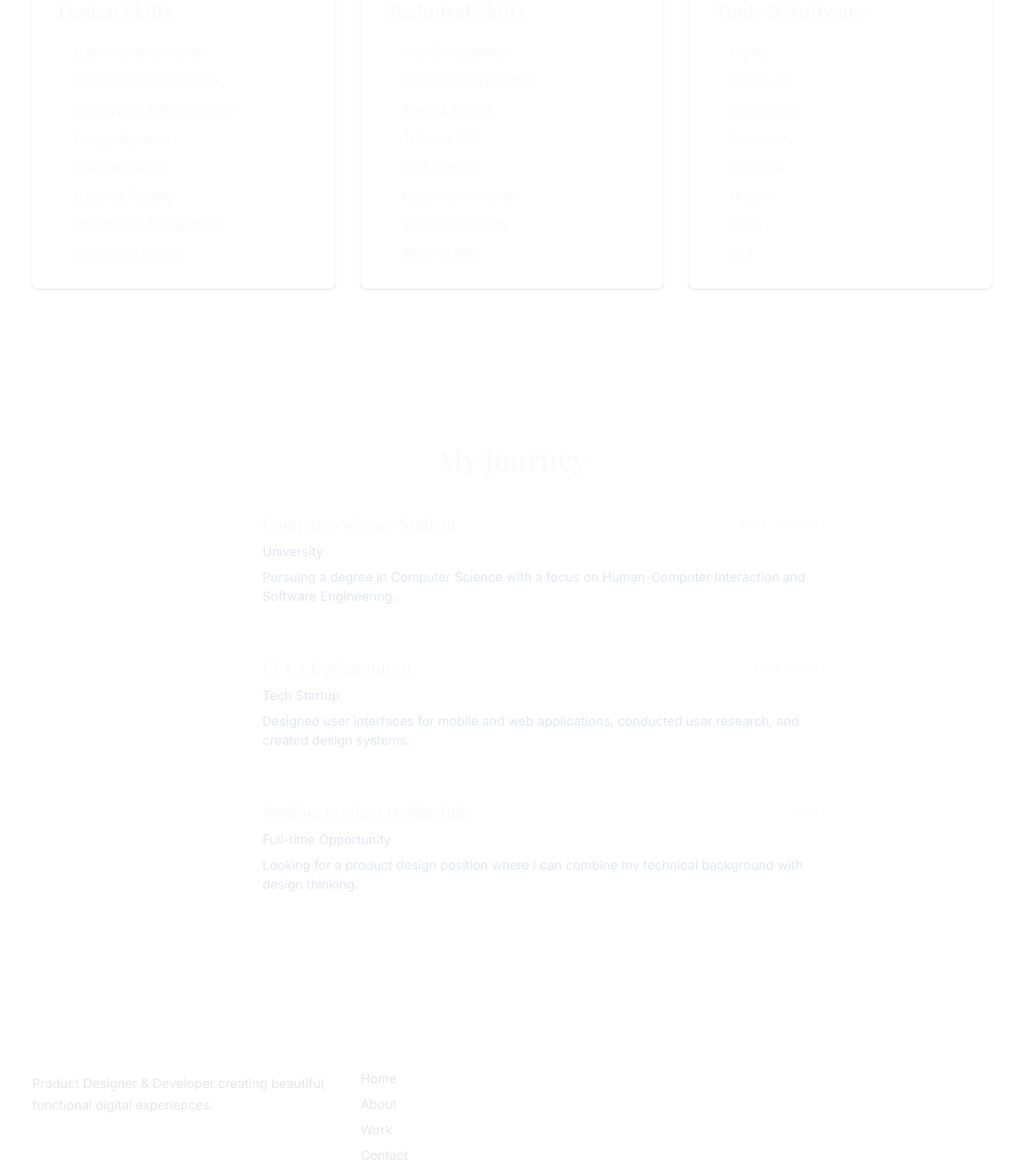
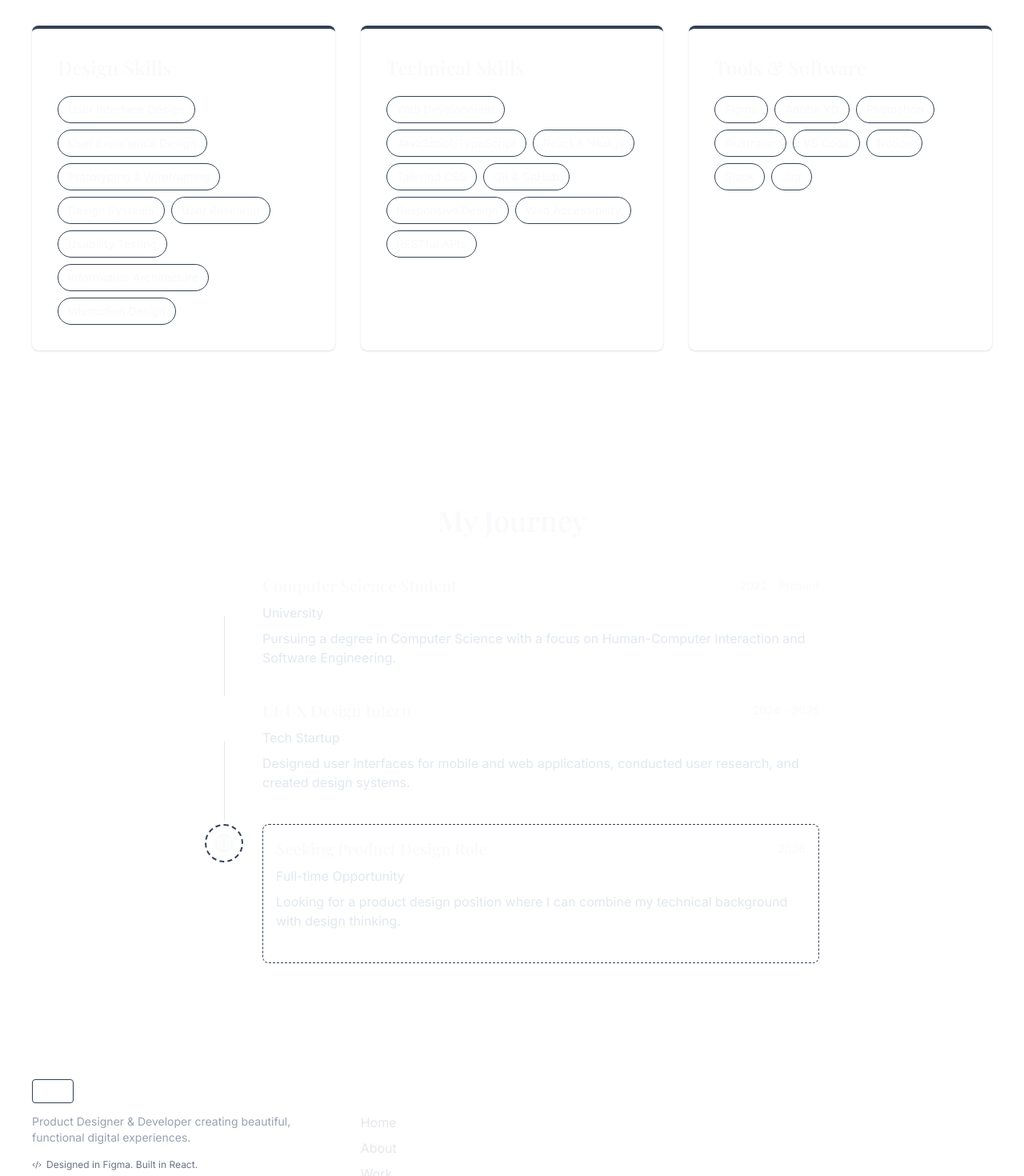
Before and after one commit to pixelpine-ux/Portfolio-Redesign-1-, a React (Vite) app: page /about in a window 1280 px wide. Shown: the part 1000-2470 px from the top of the page at 80% size. Built offline with nearby package versions, Linux system fonts and the light colour scheme.

Commit message:
Apply all planned page improvements

```diff
--- a/src/app/components/Footer.tsx
+++ b/src/app/components/Footer.tsx
@@ -1,5 +1,5 @@
 import { Link } from 'react-router-dom';
-import { Mail, Linkedin, Github } from 'lucide-react';
+import { Mail, Linkedin, Github, Code2 } from 'lucide-react';
 
 export function Footer() {
   const currentYear = new Date().getFullYear();
@@ -10,10 +10,17 @@ export function Footer() {
         <div className="grid grid-cols-1 md:grid-cols-3 gap-8 mb-8">
           {/* Brand */}
           <div>
-            <h3 className="text-white text-2xl mb-4">Mastewal</h3>
-            <p className="text-gray-200 dark:text-gray-400">
+            <div className="flex items-center gap-2 mb-3">
+              <span className="text-sm font-mono font-bold text-cyan bg-cyan/10 px-2 py-1 rounded border border-cyan/30">&lt;M/&gt;</span>
+              <h3 className="text-white text-2xl">Mastewal</h3>
+            </div>
+            <p className="text-gray-400 text-sm mb-4">
               Product Designer & Developer creating beautiful, functional digital experiences.
             </p>
+            <div className="flex items-center gap-1.5 text-xs text-gray-500">
+              <Code2 size={12} className="text-cyan" />
+              <span>Designed in Figma. Built in React.</span>
+            </div>
           </div>
 
           {/* Quick Links */}
@@ -68,8 +75,9 @@ export function Footer() {
           </div>
         </div>
 
-        <div className="border-t border-white/10 pt-8 text-center text-gray-200 dark:text-gray-400">
+        <div className="border-t border-white/10 pt-8 flex flex-col sm:flex-row items-center justify-between gap-2 text-sm text-gray-500">
           <p>&copy; {currentYear} Mastewal. All rights reserved.</p>
+          <p className="text-xs font-mono text-gray-600">v1.0.0</p>
         </div>
       </div>
     </footer>
--- a/src/app/pages/AboutPage.tsx
+++ b/src/app/pages/AboutPage.tsx
@@ -1,5 +1,6 @@
 import { GraduationCap, Briefcase, Target } from 'lucide-react';
 import { ImageWithFallback } from '@/app/components/figma/ImageWithFallback';
+import { MapPin } from 'lucide-react';
 
 const designSkills = [
   'User Interface Design',
@@ -72,7 +73,7 @@ export function AboutPage() {
         <div className="max-w-[1200px] mx-auto">
           <div className="grid grid-cols-1 md:grid-cols-3 gap-8 md:gap-12 items-start">
             <div className="md:col-span-1">
-              <div className="w-48 h-48 md:w-64 md:h-64 mx-auto rounded-full overflow-hidden shadow-lg">
+              <div className="w-48 h-48 md:w-64 md:h-64 mx-auto rounded-full overflow-hidden shadow-lg ring-4 ring-cyan/30 ring-offset-4 ring-offset-white dark:ring-offset-slate-900">
                 <ImageWithFallback
                   src="https://images.unsplash.com/photo-1745434159123-4908d0b9df94?crop=entropy&cs=tinysrgb&fit=max&fm=jpg&ixid=M3w3Nzg4Nzd8MHwxfHNlYXJjaHwxfHxwcm9mZXNzaW9uYWwlMjBoZWFkc2hvdCUyMHBlcnNvbiUyMHNtaWxpbmd8ZW58MXx8fHwxNzY5NzUzOTk5fDA&ixlib=rb-4.1.0&q=80&w=1080"
                   alt="Mastewal"
@@ -81,6 +82,9 @@ export function AboutPage() {
               </div>
             </div>
             <div className="md:col-span-2">
+              <div className="inline-flex items-center gap-2 mb-3 px-3 py-1 rounded-full border border-cyan/30 bg-cyan/5 dark:bg-cyan/10">
+                <span className="text-xs font-mono text-cyan tracking-wide">// about</span>
+              </div>
               <h1 className="mb-4 md:mb-6 text-3xl md:text-5xl">About Me</h1>
               <div className="space-y-4 text-sm md:text-base">
                 <p className="dark:text-gray-200">
@@ -100,11 +104,18 @@ export function AboutPage() {
                 </p>
               </div>
               <div className="mt-6 md:mt-8 p-5 md:p-6 bg-cyan/10 dark:bg-cyan/20 rounded-lg border-l-4 border-cyan">
-                <p className="font-medium text-navy dark:text-cyan text-sm md:text-base">Currently Available</p>
-                <p className="text-slate dark:text-gray-200 mt-2 text-sm md:text-base">
+                <div className="flex items-center gap-2 mb-2">
+                  <span className="w-2 h-2 rounded-full bg-green-400 animate-pulse" />
+                  <p className="font-medium text-navy dark:text-cyan text-sm md:text-base">Currently Available</p>
+                </div>
+                <p className="text-slate dark:text-gray-200 text-sm md:text-base">
                   I'm actively seeking full-time software development X product design opportunities starting in {getAvailabilityYear()}.
                   Open to remote positions and relocation.
                 </p>
+                <div className="flex items-center gap-1.5 mt-3 text-xs text-slate dark:text-gray-400">
+                  <MapPin size={12} />
+                  Addis Ababa, Ethiopia · Remote friendly
+                </div>
               </div>
             </div>
           </div>
@@ -116,38 +127,35 @@ export function AboutPage() {
         <div className="max-w-[1200px] mx-auto">
           <h2 className="text-center mb-8 md:mb-12 text-2xl md:text-4xl">Skills & Expertise</h2>
           <div className="grid grid-cols-1 md:grid-cols-3 gap-6 md:gap-8">
-            <div className="bg-white dark:bg-slate-700 p-6 md:p-8 rounded-lg shadow-sm">
-              <h3 className="mb-4 md:mb-6 text-cyan text-xl md:text-2xl">Design Skills</h3>
-              <ul className="space-y-3">
+            <div className="bg-white dark:bg-slate-700 p-6 md:p-8 rounded-lg shadow-sm border-t-4 border-t-cyan">
+              <h3 className="mb-4 md:mb-5 text-cyan text-xl md:text-2xl">Design Skills</h3>
+              <div className="flex flex-wrap gap-2">
                 {designSkills.map((skill) => (
-                  <li key={skill} className="flex items-center gap-3 text-sm md:text-base">
-                    <span className="w-2 h-2 bg-cyan rounded-full flex-shrink-0"></span>
-                    <span className="text-slate dark:text-gray-200">{skill}</span>
-                  </li>
+                  <span key={skill} className="text-xs md:text-sm px-3 py-1.5 rounded-full bg-cyan/10 dark:bg-cyan/20 text-cyan border border-cyan/20 font-medium">
+                    {skill}
+                  </span>
                 ))}
-              </ul>
+              </div>
             </div>
-            <div className="bg-white dark:bg-slate-700 p-6 md:p-8 rounded-lg shadow-sm">
-              <h3 className="mb-4 md:mb-6 text-coral text-xl md:text-2xl">Technical Skills</h3>
-              <ul className="space-y-3">
+            <div className="bg-white dark:bg-slate-700 p-6 md:p-8 rounded-lg shadow-sm border-t-4 border-t-coral">
+              <h3 className="mb-4 md:mb-5 text-coral text-xl md:text-2xl">Technical Skills</h3>
+              <div className="flex flex-wrap gap-2">
                 {technicalSkills.map((skill) => (
-                  <li key={skill} className="flex items-center gap-3 text-sm md:text-base">
-                    <span className="w-2 h-2 bg-coral rounded-full flex-shrink-0"></span>
-                    <span className="text-slate dark:text-gray-200">{skill}</span>
-                  </li>
+                  <span key={skill} className="text-xs md:text-sm px-3 py-1.5 rounded-full bg-coral/10 dark:bg-coral/20 text-coral border border-coral/20 font-medium">
+                    {skill}
+                  </span>
                 ))}
-              </ul>
+              </div>
             </div>
-            <div className="bg-white dark:bg-slate-700 p-6 md:p-8 rounded-lg shadow-sm">
-              <h3 className="mb-4 md:mb-6 text-navy dark:text-cyan text-xl md:text-2xl">Tools & Software</h3>
-              <ul className="space-y-3">
+            <div className="bg-white dark:bg-slate-700 p-6 md:p-8 rounded-lg shadow-sm border-t-4 border-t-navy dark:border-t-cyan">
+              <h3 className="mb-4 md:mb-5 text-navy dark:text-cyan text-xl md:text-2xl">Tools & Software</h3>
+              <div className="flex flex-wrap gap-2">
                 {tools.map((tool) => (
-                  <li key={tool} className="flex items-center gap-3 text-sm md:text-base">
-                    <span className="w-2 h-2 bg-navy dark:bg-cyan rounded-full flex-shrink-0"></span>
-                    <span className="text-slate dark:text-gray-200">{tool}</span>
-                  </li>
+                  <span key={tool} className="text-xs md:text-sm px-3 py-1.5 rounded-full bg-navy/10 dark:bg-cyan/20 text-navy dark:text-cyan border border-navy/20 dark:border-cyan/20 font-medium">
+                    {tool}
+                  </span>
                 ))}
-              </ul>
+              </div>
             </div>
           </div>
         </div>
@@ -157,15 +165,30 @@ export function AboutPage() {
       <section className="py-12 md:py-24 px-4 md:px-6 dark:bg-slate-900">
         <div className="max-w-[1200px] mx-auto">
           <h2 className="text-center mb-8 md:mb-12 text-2xl md:text-4xl">My Journey</h2>
-          <div className="max-w-3xl mx-auto space-y-6 md:space-y-8">
+          <div className="max-w-3xl mx-auto">
             {timeline.map((item, index) => (
               <div key={index} className="flex gap-4 md:gap-6">
-                <div className="flex-shrink-0">
-                  <div className="w-10 h-10 md:w-12 md:h-12 rounded-full bg-cyan flex items-center justify-center">
-                    <item.icon className="w-5 h-5 md:w-6 md:h-6 text-white" />
+                {/* Icon + connecting line */}
+                <div className="flex flex-col items-center flex-shrink-0">
+                  <div className={`w-10 h-10 md:w-12 md:h-12 rounded-full flex items-center justify-center z-10 ${
+                    index === timeline.length - 1
+                      ? 'bg-cyan/20 border-2 border-dashed border-cyan'
+                      : 'bg-cyan'
+                  }`}>
+                    <item.icon className={`w-5 h-5 md:w-6 md:h-6 ${
+                      index === timeline.length - 1 ? 'text-cyan' : 'text-white'
+                    }`} />
                   </div>
+                  {index < timeline.length - 1 && (
+                    <div className="w-px flex-1 bg-gray-200 dark:bg-gray-700 my-1" />
+                  )}
                 </div>
-                <div className="flex-grow pb-6 md:pb-8 border-b border-gray-200 dark:border-gray-700 last:border-0">
+                {/* Content */}
+                <div className={`flex-grow pb-8 md:pb-10 ${
+                  index === timeline.length - 1
+                    ? 'bg-cyan/5 dark:bg-cyan/10 border border-dashed border-cyan/30 rounded-lg p-4 mb-0'
+                    : ''
+                }`}>
                   <div className="flex flex-col sm:flex-row sm:items-center sm:justify-between mb-2 gap-1 sm:gap-4">
                     <h3 className="text-lg md:text-xl">{item.title}</h3>
                     <span className="text-xs md:text-sm text-slate dark:text-gray-400 whitespace-nowrap">{item.period}</span>
--- a/src/app/pages/HomePage.tsx
+++ b/src/app/pages/HomePage.tsx
@@ -2,6 +2,45 @@ import { Link } from 'react-router-dom';
 import { Code2, Palette, Wrench, ArrowRight, Download } from 'lucide-react';
 import { ImageWithFallback } from '@/app/components/figma/ImageWithFallback';
 import { GeometricPattern } from '@/app/components/GeometricPattern';
+import { useEffect, useState } from 'react';
+
+const roles = ['Product Designer', 'Software Developer'];
+
+function TypingLabel() {
+  const [roleIndex, setRoleIndex] = useState(0);
+  const [displayed, setDisplayed] = useState('');
+  const [isDeleting, setIsDeleting] = useState(false);
+
+  useEffect(() => {
+    const current = roles[roleIndex];
+    const speed = isDeleting ? 40 : 80;
+
+    const timeout = setTimeout(() => {
+      if (!isDeleting && displayed === current) {
+        setTimeout(() => setIsDeleting(true), 1800);
+        return;
+      }
+      if (isDeleting && displayed === '') {
+        setIsDeleting(false);
+        setRoleIndex((i) => (i + 1) % roles.length);
+        return;
+      }
+      setDisplayed(isDeleting ? current.slice(0, displayed.length - 1) : current.slice(0, displayed.length + 1));
+    }, speed);
+
+    return () => clearTimeout(timeout);
+  }, [displayed, isDeleting, roleIndex]);
+
+  return (
+    <div className="inline-flex items-center gap-2 mb-4 md:mb-6 px-4 py-2 rounded-full border border-cyan/30 bg-cyan/5 dark:bg-cyan/10">
+      <span className="w-2 h-2 rounded-full bg-cyan animate-pulse flex-shrink-0" />
+      <span className="text-sm md:text-base font-mono text-cyan tracking-wide">
+        {displayed}
+        <span className="animate-pulse">|</span>
+      </span>
+    </div>
+  );
+}
 
 const skills = [
   {
@@ -66,10 +105,7 @@ export function HomePage() {
         <div className="max-w-[1200px] mx-auto relative z-10">
           <div className="max-w-3xl">
             {/* Role label */}
-            <div className="inline-flex items-center gap-2 mb-4 md:mb-6 px-3 py-1.5 rounded-full border border-cyan/30 bg-cyan/5 dark:bg-cyan/10">
-              <span className="w-2 h-2 rounded-full bg-cyan animate-pulse" />
-              <span className="text-xs md:text-sm font-mono text-cyan tracking-wide">Product Designer & Engineer</span>
-            </div>
+            <TypingLabel />
             <h1 className="mb-4 md:mb-6 text-3xl md:text-5xl">Hi, I'm Mastewal</h1>
             <p className="text-base md:text-xl mb-6 md:mb-8 max-w-2xl dark:text-gray-200">
               I'm a Computer Science student passionate about creating beautiful, functional digital experiences.
--- a/src/app/pages/WorkPage.tsx
+++ b/src/app/pages/WorkPage.tsx
@@ -1,5 +1,6 @@
 import { useState } from 'react';
 import { Link } from 'react-router-dom';
+import { ArrowRight } from 'lucide-react';
 
 type ProjectCategory = 'All' | 'Design' | 'Development';
 
@@ -41,16 +42,22 @@ const projects: Project[] = [
   },
 ];
 
+const categoryConfig = {
+  Design: { label: 'Design', color: 'bg-cyan/10 dark:bg-cyan/20 text-cyan border border-cyan/30' },
+  Development: { label: 'Development', color: 'bg-coral/10 dark:bg-coral/20 text-coral border border-coral/30' },
+};
+
 function ProjectCard({ project }: { project: Project }) {
-  // Helper to generate responsive Unsplash URLs with WebP format
   const getOptimizedUrl = (url: string, width: number) => {
     if (!url.includes('unsplash.com')) return url;
     return url.replace(/&w=\d+/, '') + `&w=${width}&fm=webp&q=80`;
   };
 
+  const badge = categoryConfig[project.category];
+
   return (
     <>
-      <div className="aspect-[4/3] overflow-hidden bg-gray-100 dark:bg-slate-800">
+      <div className="aspect-[4/3] overflow-hidden bg-gray-100 dark:bg-slate-800 relative">
         <img
           src={getOptimizedUrl(project.image, 800)}
           srcSet={`
@@ -65,11 +72,15 @@ function ProjectCard({ project }: { project: Project }) {
           decoding="async"
           className="w-full h-full object-cover group-hover:scale-105 transition-transform duration-300"
         />
+        {/* Category badge — top right corner of image */}
+        <span className={`absolute top-3 right-3 text-xs font-medium px-2.5 py-1 rounded-full backdrop-blur-sm ${badge.color}`}>
+          {badge.label}
+        </span>
       </div>
       <div className="p-5 md:p-6">
         <h3 className="mb-2 text-lg md:text-xl">{project.title}</h3>
         <p className="text-slate dark:text-gray-200 mb-4 text-sm md:text-base">{project.description}</p>
-        <div className="flex flex-wrap gap-2">
+        <div className="flex flex-wrap gap-2 mb-4">
           {project.tags.slice(0, 3).map((tag) => (
             <span
               key={tag}
@@ -80,9 +91,9 @@ function ProjectCard({ project }: { project: Project }) {
           ))}
         </div>
         {project.link && (
-          <span className="mt-4 inline-block text-sm text-cyan hover:underline">
-            View Case Study →
-          </span>
+          <div className="flex items-center gap-1.5 text-sm font-medium text-cyan">
+            View Case Study <ArrowRight size={14} />
+          </div>
         )}
       </div>
     </>
```
Also changed, not shown: src/app/pages/ContactPage.tsx (+40 -30 lines).
